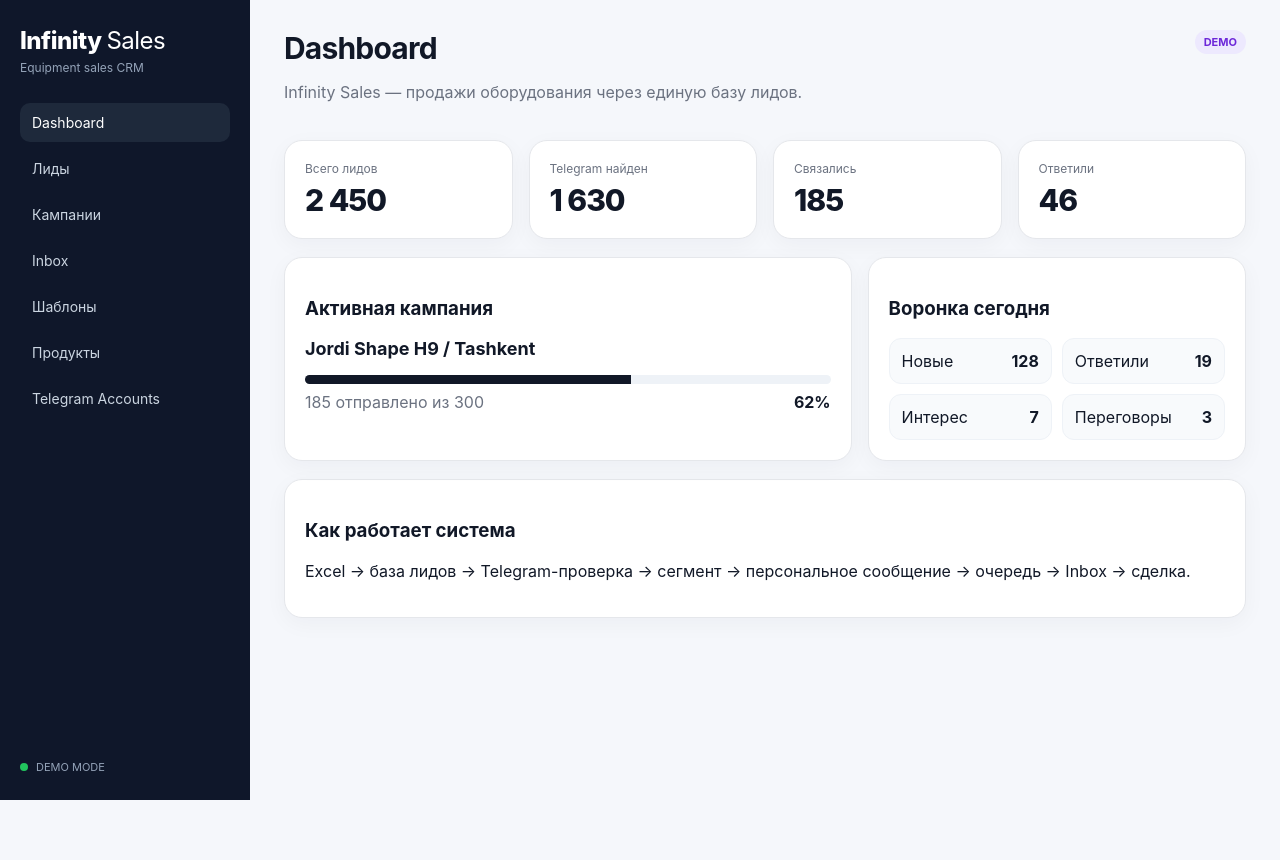
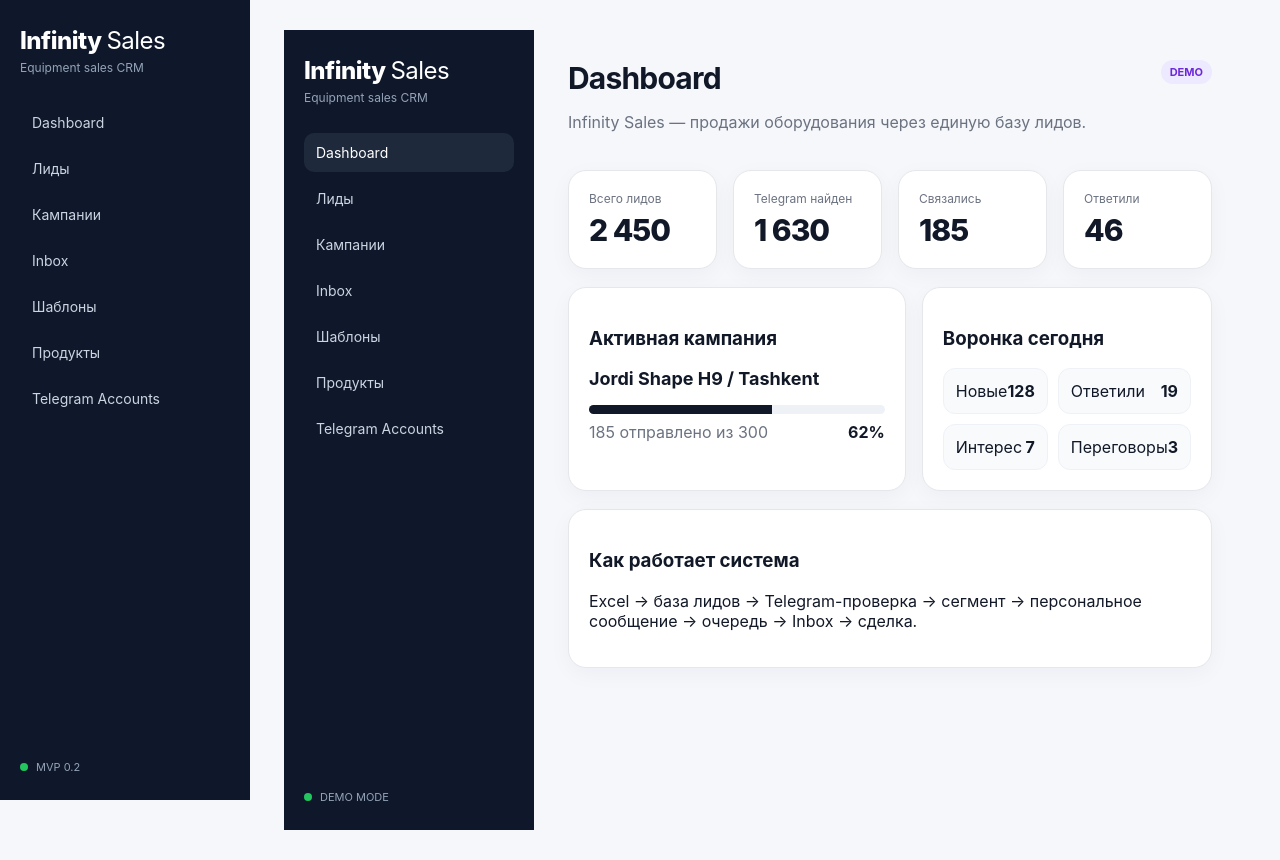
Before and after one commit to Uzbegg/sales, a Next.js app in the folder frontend/: page / in a window 1280 px wide. Before the commit the page ends 800 px from the top, so only its background shows below. Built offline with nearby package versions, Linux system fonts and the light colour scheme.

Commit message:
feat: functional frontend/app/layout.js

```diff
--- a/frontend/app/layout.js
+++ b/frontend/app/layout.js
@@ -1,2 +1,24 @@
 import './globals.css'
-export default function RootLayout({children}){return <html lang="ru"><body>{children}</body></html>}
+import Link from 'next/link'
+
+const links=[
+  ['/','Dashboard'],
+  ['/leads','Лиды'],
+  ['/campaigns','Кампании'],
+  ['/inbox','Inbox'],
+  ['/templates','Шаблоны'],
+  ['/products','Продукты'],
+  ['/telegram','Telegram Accounts']
+]
+
+export default function RootLayout({children}){
+  return <html lang="ru"><body><div className="shell">
+    <aside className="side">
+      <div className="brand">Infinity <span>Sales</span></div>
+      <div className="sideCaption">Equipment sales CRM</div>
+      <nav className="nav">{links.map(([href,label])=><Link key={href} href={href}>{label}</Link>)}</nav>
+      <div className="sideBottom"><div className="onlineDot"/> MVP 0.2</div>
+    </aside>
+    <main className="main">{children}</main>
+  </div></body></html>
+}
```
